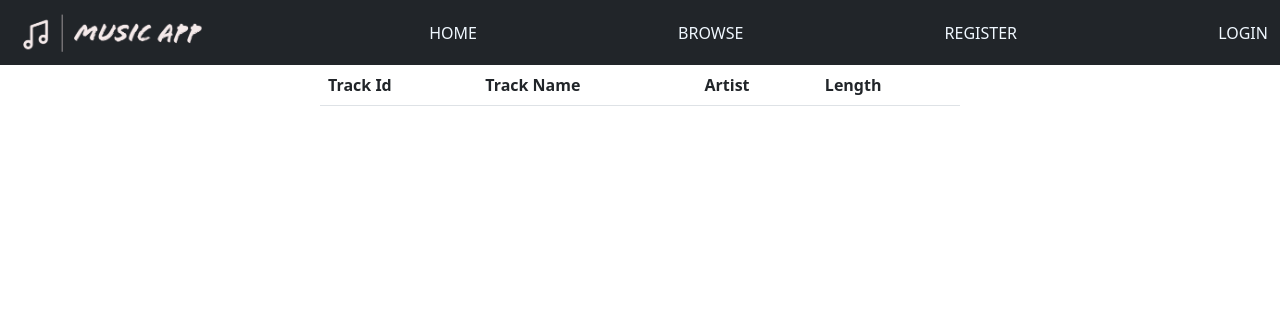
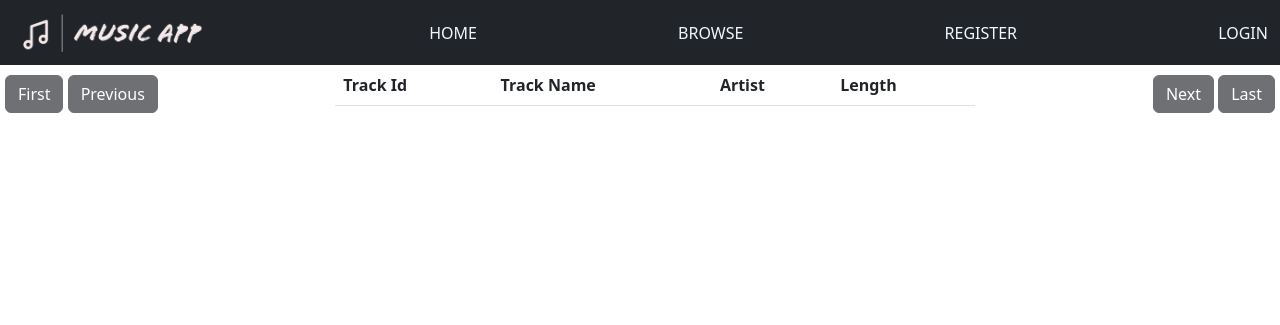
Before and after one commit to Antinson/Music_App, a Flask app: page /browse in a window 1280 px wide. Shown: the top 325 px of the page. Run offline with Flask 2, Linux system fonts and the light colour scheme; lists and menus that the app fills with data are empty; parts of the project's set-up code (start-up, migrations or seed data) failed here and were passed over.

Commit message:
navigation for tracks_browse.py added and tested

```diff
--- a/music/adapters/memory_repository.py
+++ b/music/adapters/memory_repository.py
@@ -49,8 +49,8 @@ class MemoryRepository(AbstractRepository):
             pass
         return track
 
-    def get_all_tracks(self):
-        return self.__tracks
+    def get_all_track_ids(self):
+        return self.__tracks_index
 
     def get_number_of_tracks(self) -> int:
         return len(self.__tracks)
--- a/music/adapters/repository.py
+++ b/music/adapters/repository.py
@@ -38,7 +38,7 @@ class AbstractRepository(abc.ABC):
         raise NotImplementedError
 
     @abc.abstractmethod
-    def get_all_tracks(self) -> List[Track]:
+    def get_all_track_ids(self) -> dict():
         raise NotImplementedError
 
     @abc.abstractmethod
--- a/music/static/styles.css
+++ b/music/static/styles.css
@@ -121,3 +121,15 @@ h2 {
     text-align: center;
     font-family: sans-serif;
 }
+
+.page-nav-right{
+    padding-top: 10px;
+    padding-right: 5px;
+    float: right;
+}
+
+.page-nav-left {
+    padding-top: 10px;
+    padding-left: 5px;
+    float: left;
+}
--- a/music/templates/tracks/browse_tracks.html
+++ b/music/templates/tracks/browse_tracks.html
@@ -2,6 +2,35 @@
 
 {% block content %}
     <div class="table-responsive">
+        <nav>
+            <div class="page-nav-left">
+        {% if first_page_url is not none %}
+            <button class="btn btn-dark" onclick="location.href='{{first_page_url}}'">First</button>
+        {% else %}
+            <button class="btn btn-dark" disabled>First</button>
+        {% endif %}
+        {% if prev_page_url is not none %}
+            <button class="btn btn-dark" onclick="location.href='{{prev_page_url}}'">Previous</button>
+        {% else %}
+            <button class="btn btn-dark" disabled>Previous</button>
+        {% endif %}
+    </div>
+    <div class="page-nav-right">
+        {% if next_page_url is not none %}
+            <button class="btn btn-dark" onclick="location.href='{{next_page_url}}'">Next</button>
+        {% else %}
+            <button class="btn btn-dark" disabled>Next</button>
+        {% endif %}
+        {% if last_page_url is not none %}
+            <button class="btn btn-dark" onclick="location.href='{{last_page_url}}'">Last</button>
+        {% else %}
+            <button class="btn btn-dark" disabled>Last</button>
+        {% endif %}
+    </div>
+        </nav>
+
+
+
     <table class="table", id="browse_table">
         <thead>
             <tr>
@@ -20,14 +49,7 @@
             {% endfor %}
         </tbody>
         </thead>
-        <tr class="table__row">
-        {% for track in tracks %}
-            <td class="table__cell"><a href="/browse/{{track.track_id}}">{{track.track_id}}</a></td>
-            <td class="table__cell">{{track.title}}</td>
-            <td class="table__cell">{{track.artist.full_name}}</td>
-            <td class="table__cell">{{track.track_duration}}</td>
-        </tr>
-        {% endfor %}
+
     </table>
 </div>
 {% endblock %}
--- a/music/tracks/services.py
+++ b/music/tracks/services.py
@@ -19,17 +19,21 @@ def get_track(track_id: int, repo: AbstractRepository):
         raise NonExistentTrackException
     return track_to_dict(track)
 
-def get_all_tracks(repo: AbstractRepository):
-    tracks = repo.get_all_tracks()
+def get_all_track_ids(repo: AbstractRepository):
+    track_ids = repo.get_all_track_ids()
+    track_ids_list = []
+
+    for id in track_ids:
+        track_ids_list.append(id)
+    return track_ids_list
+
+
+def get_tracks_by_id(id_list, repo: AbstractRepository):
+    tracks = repo.get_tracks_by_id(id_list)
     return tracks_to_dict(tracks)
 
 
-def get_first_track(repo: AbstractRepository):  # do we need this?
-    track = repo.get_first_track()
-    return track_to_dict(track)
-
-
-def get_last_track(repo: AbstractRepository):  # do we need this?
+def get_last_track(repo: AbstractRepository):  #
     track = repo.get_last_track()
     return track_to_dict(track)
 
--- a/music/tracks/tracks_browse.py
+++ b/music/tracks/tracks_browse.py
@@ -21,6 +21,8 @@ tracks_blueprint = Blueprint('tracks_bp', __name__, template_folder='templates')
 @tracks_blueprint.route("/browse", methods=['GET', 'POST'])  # default page: browse all tracks in order of id
 def get_tracks_table_view():
     header = ["Track Id", "Track Name", "Artist", "Length"]
+    tracks_per_page = 19
+    cursor = request.args.get('cursor')
     try:
         # See if user has put anything in search box and pressed submit
         if request.method == 'POST':
@@ -34,11 +36,42 @@ def get_tracks_table_view():
 
 
     else:
-        tracks = services.get_all_tracks(repo.repo_instance)
 
-        return render_template('tracks/browse_tracks.html',
-                               headings=header,
-                               tracks=tracks)
+
+        if cursor is None:
+            cursor = 0
+        else:
+            cursor = int(float(cursor))
+
+        track_ids = services.get_all_track_ids(repo.repo_instance)
+        tracks = services.get_tracks_by_id(track_ids[cursor:cursor + tracks_per_page], repo.repo_instance)
+
+        first_page_url = None
+        prev_page_url = None
+        next_page_url = None
+        last_page_url = None
+
+        if cursor > 0:
+            # there are previous pages
+            if cursor - tracks_per_page < 0:
+                prev_page_url = url_for('tracks_bp.get_tracks_table_view')
+            else:
+                prev_page_url = url_for('tracks_bp.get_tracks_table_view', cursor=cursor - tracks_per_page)
+            first_page_url = url_for('tracks_bp.get_tracks_table_view')
+
+        if cursor + tracks_per_page < len(track_ids):
+            # there are more pages
+            next_page_url = url_for('tracks_bp.get_tracks_table_view', cursor=cursor +tracks_per_page)
+            last_page_url = url_for('tracks_bp.get_tracks_table_view', cursor=int(len(track_ids)) - tracks_per_page)
+
+        return render_template(
+            'tracks/browse_tracks.html',
+            headings=header,
+            tracks=tracks,
+            first_page_url=first_page_url,
+            prev_page_url=prev_page_url,
+            next_page_url=next_page_url,
+            last_page_url=last_page_url)
 
 
 # Individual track pages
```
Also changed, not shown: music/tracks/search.py (+21 -12 lines), tests/unit/test_services.py (+28 -0 lines).
